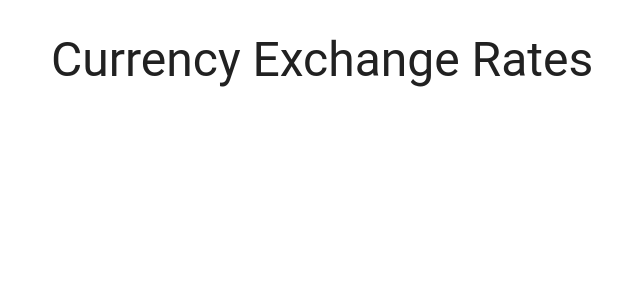
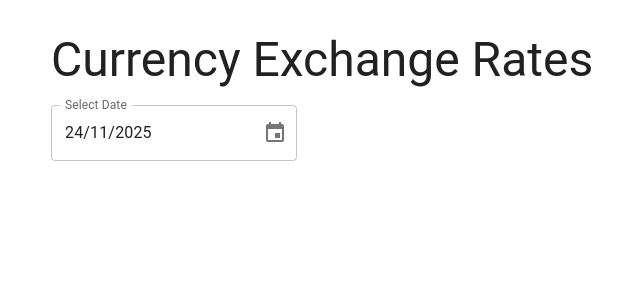
Before and after one commit to KMavr/currency-rates, a React (Vite) app: page / in a window 1280 px wide. Shown: the top 300 px of the page, without its empty margins (13-653 px from the left). Built offline with nearby package versions, Linux system fonts and the light colour scheme.

Commit message:
Install MUI Datepicker. Implement DatePicker functionality.

```diff
--- a/package.json
+++ b/package.json
@@ -15,6 +15,8 @@
     "@emotion/react": "^11.14.0",
     "@emotion/styled": "^11.14.1",
     "@mui/material": "^7.3.5",
+    "@mui/x-date-pickers": "^8.19.0",
+    "dayjs": "^1.11.19",
     "react": "^19.2.0",
     "react-dom": "^19.2.0",
     "zustand": "^5.0.8"
--- a/src/App.tsx
+++ b/src/App.tsx
@@ -1,4 +1,5 @@
-import { CssBaseline, Container, Typography, Box } from '@mui/material'
+import { CssBaseline, Container, Typography, Box } from '@mui/material';
+import DateSelection from './components/DateSelection/DateSelection.tsx';
 
 function App() {
   return (
@@ -9,10 +10,11 @@ function App() {
           <Typography variant="h3" component="h1" gutterBottom>
             Currency Exchange Rates
           </Typography>
+          <DateSelection />
         </Box>
       </Container>
     </>
-  )
+  );
 }
 
-export default App
+export default App;
--- /dev/null
+++ b/src/components/DateSelection/DateSelection.tsx
@@ -0,0 +1,34 @@
+import { DatePicker } from '@mui/x-date-pickers/DatePicker';
+import { LocalizationProvider } from '@mui/x-date-pickers/LocalizationProvider';
+import { AdapterDayjs } from '@mui/x-date-pickers/AdapterDayjs';
+import dayjs, { Dayjs } from 'dayjs';
+import useCurrencyRatesStore from '../../store/useCurrencyRatesStore';
+import { DATE_FORMAT_UI, MAX_DAYS_BACK } from '../../model/date.ts';
+
+function DateSelection() {
+  const { selectedDate, setDate } = useCurrencyRatesStore();
+
+  const today = dayjs();
+  const minDate = today.subtract(MAX_DAYS_BACK, 'day');
+
+  const handleDateChange = (newDate: Dayjs | null) => {
+    if (newDate) {
+      setDate(newDate.toDate());
+    }
+  };
+
+  return (
+    <LocalizationProvider dateAdapter={AdapterDayjs}>
+      <DatePicker
+        label="Select Date"
+        value={dayjs(selectedDate)}
+        onChange={handleDateChange}
+        format={DATE_FORMAT_UI}
+        minDate={minDate}
+        maxDate={today}
+      />
+    </LocalizationProvider>
+  );
+}
+
+export default DateSelection;
--- /dev/null
+++ b/src/model/date.ts
@@ -0,0 +1,2 @@
+export const MAX_DAYS_BACK = 90;
+export const DATE_FORMAT_UI = 'DD/MM/YYYY';
--- a/src/store/useCurrencyRatesStore.ts
+++ b/src/store/useCurrencyRatesStore.ts
@@ -1,6 +1,6 @@
 import { create } from 'zustand';
 import type { CurrencyRatesStore } from '../types/storeTypes.ts';
-import { DEFAULT_CURRENCY } from '../model/model.ts';
+import { DEFAULT_CURRENCY } from '../model/currencies.ts';
 
 const useCurrencyRatesStore = create<CurrencyRatesStore>((set) => ({
   baseCurrency: DEFAULT_CURRENCY,
```
Also changed, not shown: src/model/currencies.ts (renamed from src/model/model.ts), 2 other files (tests, documents, lock files or other folders).
